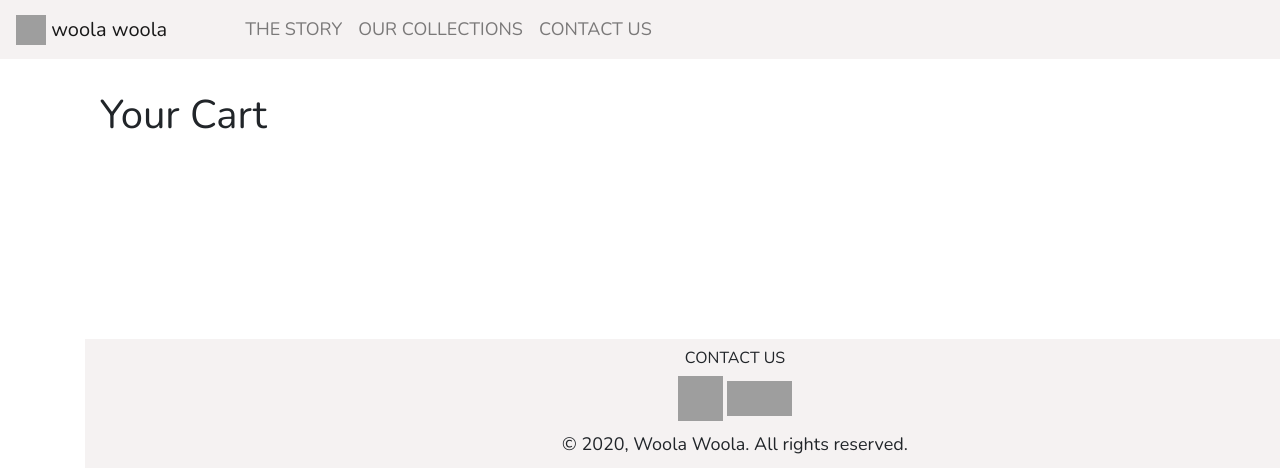
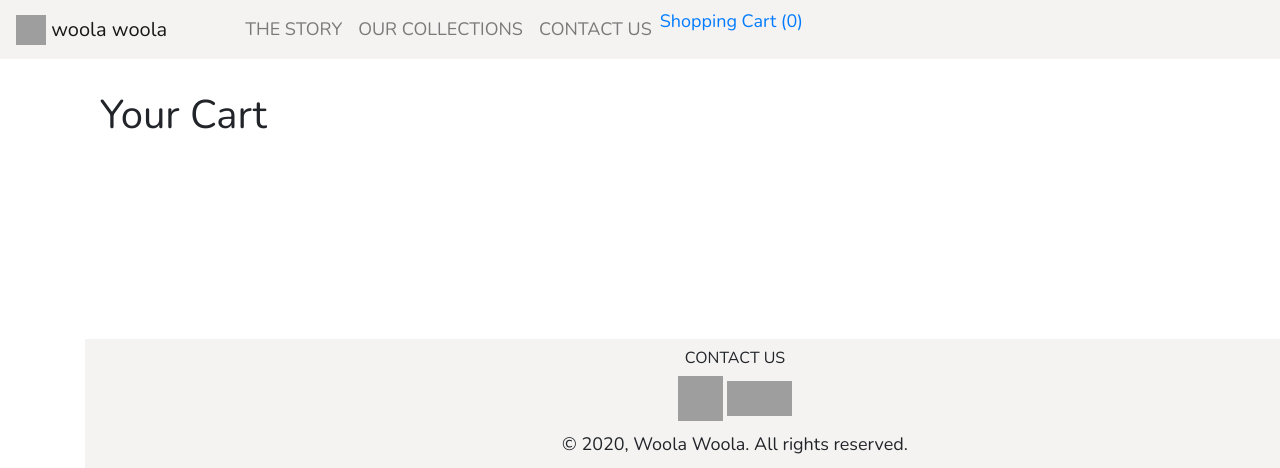
Before and after one commit to farhansam/woola2_shop, a Django app: page /cart/ in a window 1280 px wide; the page is wider, and only the part inside the window is pictured. Shown: the top 468 px of that part. Run offline with Django 3.2, Linux system fonts and the light colour scheme; some libraries are stand-ins or nearby versions; grey boxes are pictures that could not be loaded.

Commit message:
update cart qty and show cart qty successful

```diff
--- a/WoolaWoolaShop/settings.py
+++ b/WoolaWoolaShop/settings.py
@@ -81,6 +81,7 @@ TEMPLATES = [
                 'django.template.context_processors.request',
                 'django.contrib.auth.context_processors.auth',
                 'django.contrib.messages.context_processors.messages',
+                'cart.contexts.cart_contents'
             ],
         },
     },
--- /dev/null
+++ b/cart/contexts.py
@@ -0,0 +1,6 @@
+def cart_contents(request):
+    cart = request.session.get("shopping_cart", {})
+    return {
+        'shopping_cart':cart,
+        'number_of_items':len(cart)
+    }
--- a/cart/templates/cart/view_cart-template.html
+++ b/cart/templates/cart/view_cart-template.html
@@ -6,11 +6,16 @@
 <h1>Your Cart</h1>
 <ul>
     {%for key, i in shopping_cart.items %}
-        <li>
-            {{i.name}}<br/>
-            ${{i.price}}<br/>
-            <a class="btn btn-danger btn-sm" href="{% url 'remove_from_cart' earring_id=i.id %}">Remove</a>
-        </li>
+    <li>
+        {{i.name}}<br />
+        <form method="POST" action="{% url 'update_quantity_route' earring_id=i.id %}">
+            {%csrf_token%}
+            Quantity:<input name="qty" type="text" value="{{i.qty}}" style="width:20px">
+            <input type="submit" class="btn btn-primary btn-sm" value="Update Quantity" />
+        </form>
+        ${{i.price}}<br />
+        <a class="btn btn-danger btn-sm" href="{% url 'remove_from_cart_route' earring_id=i.id %}">Remove</a>
+    </li>
     {%endfor%}
 </ul>
 {%endblock %}
--- a/cart/urls.py
+++ b/cart/urls.py
@@ -1,8 +1,9 @@
 from django.urls import path
-from .views import add_to_cart, view_cart, remove_from_cart
+from .views import add_to_cart, view_cart, remove_from_cart, update_quantity
 
 urlpatterns = [
-    path('', view_cart, name='view_cart'),
-    path('add/<earring_id>', add_to_cart, name='add_to_cart'),
-    path('remove/<earring_id>', remove_from_cart, name='remove_from_cart')
+    path('', view_cart, name='view_cart_route'),
+    path('add/<earring_id>', add_to_cart, name='add_to_cart_route'),
+    path('remove/<earring_id>', remove_from_cart, name='remove_from_cart_route'),
+    path('update_quantity/<earring_id>', update_quantity, name='update_quantity_route')
 ]
--- a/cart/views.py
+++ b/cart/views.py
@@ -12,7 +12,7 @@ def add_to_cart(request, earring_id):
         cart[earring_id] = {
             'id': earring_id,
             'name': earring.name,
-            'price': earring.price,
+            'price': float(earring.price),
             'qty': 1
         }
 
@@ -42,4 +42,14 @@ def remove_from_cart(request, earring_id):
         request.session['shopping_cart'] = cart
         messages.success(request, "Item removed from cart!")
 
-    return redirect(reverse('view_cart'))
+    return redirect(reverse('view_cart_route'))
+
+
+def update_quantity(request, earring_id):
+    cart = request.session.get('shopping_cart', {})
+    if earring_id in cart:
+        cart[earring_id]['qty'] = request.POST['qty']
+        request.session['shopping_cart'] = cart
+        messages.success(request, f"Quantity for {cart[earring_id]['name']} has been changed")
+
+    return redirect(reverse('view_cart_route'))
--- a/earrings/templates/earrings/index-template.html
+++ b/earrings/templates/earrings/index-template.html
@@ -171,7 +171,7 @@
         {{earring.name}}
         <a href="{% url 'update_earring_route' earring_id=earring.id %}">Edit</a>
         <a href="{% url 'delete_earring_route' earring_id=earring.id %}">Delete</a>
-        <a href="{% url 'add_to_cart' earring_id=earring.id %}">Add to Cart</a>
+        <a href="{% url 'add_to_cart_route' earring_id=earring.id %}">Add to Cart</a>
     </li>
     <li><img src="{{earring.image.cdn_url}}"/></li>
     {%endfor%}
--- a/templates/base-template.html
+++ b/templates/base-template.html
@@ -47,6 +47,7 @@
           <a class="nav-link" href="story.html">THE STORY</a>
           <a class="nav-link" href="collections.html">OUR COLLECTIONS</a>
           <a class="nav-link" href="contact.html">CONTACT US</a>
+          <a href="{% url 'view_cart_route' %}">Shopping Cart ({{number_of_items}})</a>
         </div>
       </div>
     </nav>
@@ -60,6 +61,7 @@
        {% endif %}
 
     <div class="container">
+
     {%block content%}{%endblock%}
     </div>
 
```
